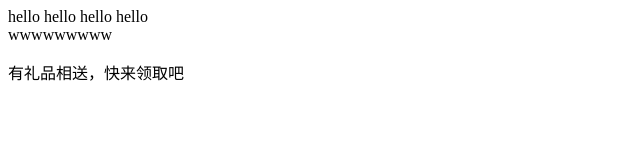
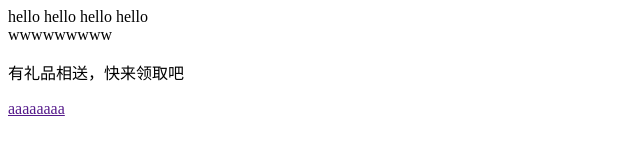
Before and after one commit to 01grx/01grx, a plain HTML site: page index.html in a window 1280 px wide. Shown: the full height of the page, 0-640 px from the left. Drawn offline with Linux system fonts and the light colour scheme.

Commit message:
再一次修改

```diff
--- a/index.html
+++ b/index.html
@@ -8,5 +8,6 @@
 		<div>hello hello hello hello</div>
 		wwwwwwwww
 		<p>有礼品相送，快来领取吧</p>
+		<a href="">aaaaaaaa</a>
 	</body>
 </html>
```
